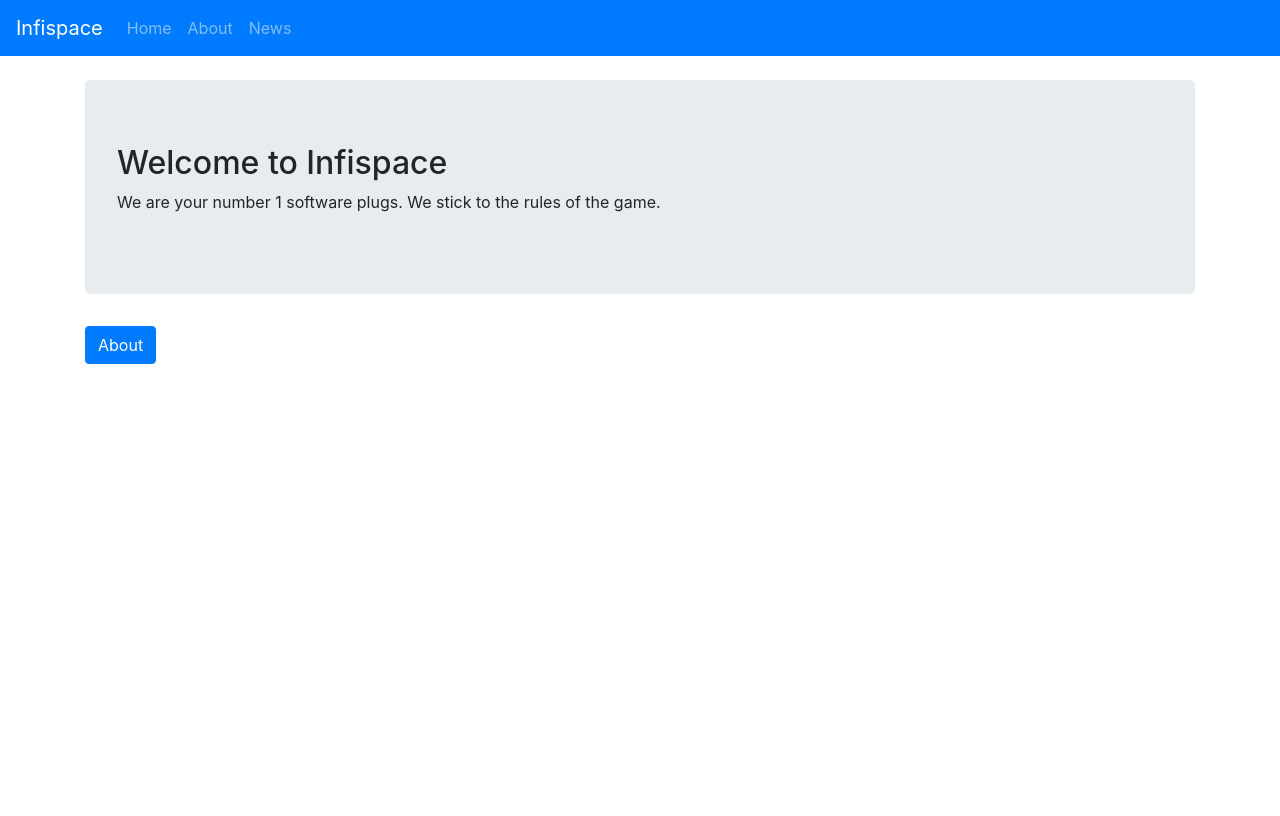
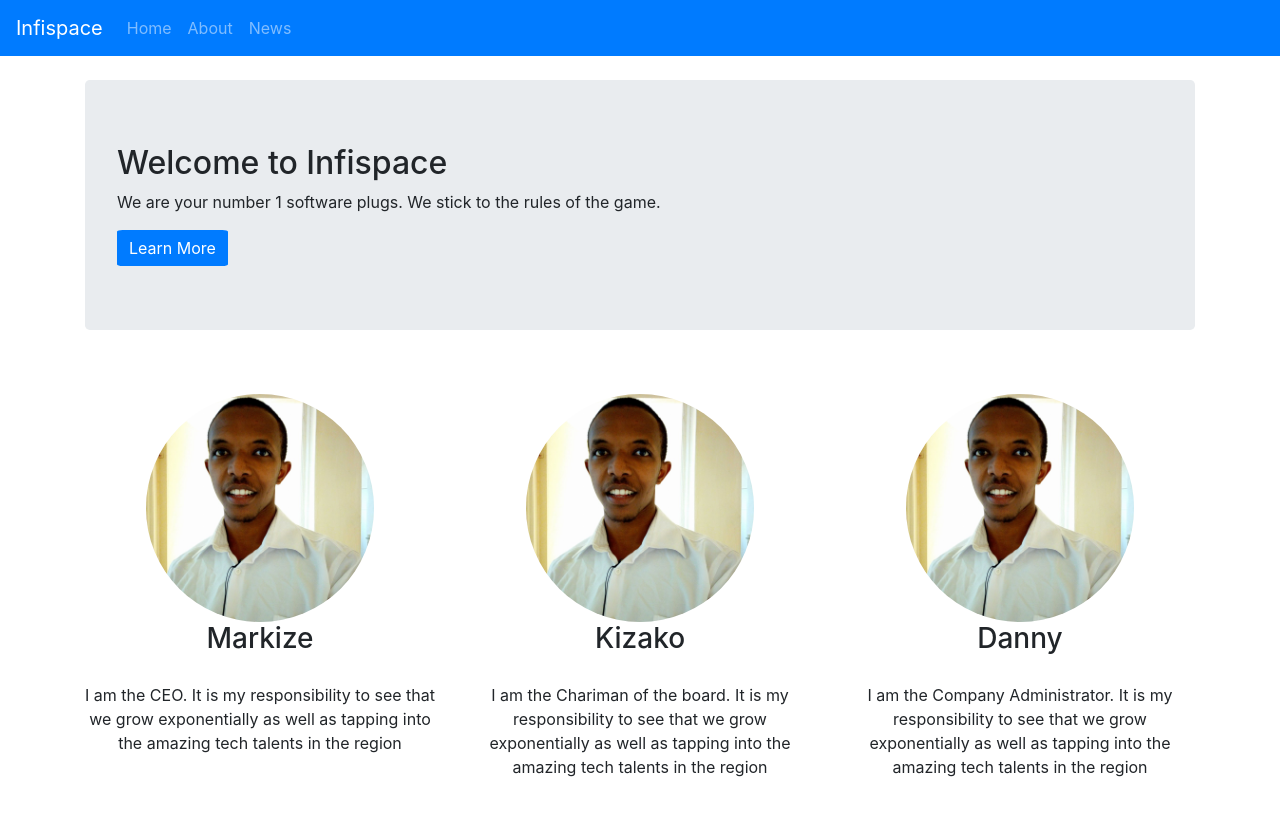
Before and after one commit to Mark9Mbugua/Infispace-Official, a React (Create React App) app: page / in a window 1280 px wide. Shown: the top 816 px of the page. Built offline with nearby package versions, Linux system fonts and the light colour scheme.

Commit message:
Style Home component

```diff
--- a/src/components/Home.css
+++ b/src/components/Home.css
@@ -0,0 +1,22 @@
+.jumbotron {
+    margin-bottom: 4em;
+}
+
+.person-wrapper {
+    margin-bottom: 2em;
+}
+
+.profile-pic {
+    width: 65%;
+    border-radius: 50%;
+}
+
+.btn-primary {
+    background-image: none;
+    border: none;
+    border-radius: 5%;
+
+}
+h3 {
+    margin-bottom: 1em;
+}
--- a/src/components/Home.jsx
+++ b/src/components/Home.jsx
@@ -12,10 +12,31 @@ export default class Home extends Component {
                 <h2>Welcome to Infispace</h2>
                 <p>We are your number 1 software plugs. We stick to the
                     rules of the game.</p>
+              <Link to="/about">
+                  <Button bsStyle="primary">Learn More</Button>
+              </Link>
             </Jumbotron>
-            <Link to="/about">
-                <Button bsStyle="primary">About</Button>
-            </Link>
+            <Row className="show-grid text-center">
+              <Col xs={12} sm={4} className="person-wrapper">
+                <Image src="assets/CEO.jpg" className="profile-pic"/>
+                <h3>Markize</h3>
+                <p>I am the CEO. It is my responsibility to see that we grow exponentially as well as
+                  tapping into the amazing tech talents in the region</p>
+              </Col>
+              <Col xs={12} sm={4} className="person-wrapper">
+                <Image src="assets/CEO.jpg" className="profile-pic"/>
+                <h3>Kizako</h3>
+                <p>I am the Chariman of the board. It is my responsibility to see that we grow exponentially as well as
+                  tapping into the amazing tech talents in the region</p>
+              </Col>
+              <Col xs={12} sm={4} className="person-wrapper">
+                <Image src="assets/CEO.jpg" className="profile-pic"/>
+                <h3>Danny</h3>
+                <p>I am the Company Administrator. It is my responsibility to see that we grow exponentially as well as
+                  tapping into the amazing tech talents in the region</p>
+              </Col>
+            </Row>
+
         </Container>
     )
   }
```
Also changed, not shown: public/assets/CA2.jpg (added), public/assets/Chariman2.jpg (added).
